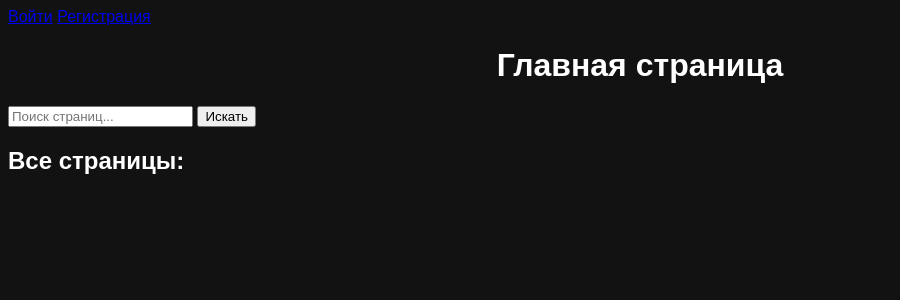
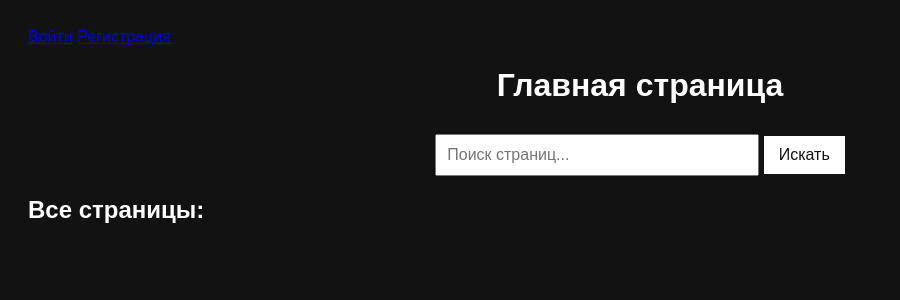
Before and after one commit to Sergrutter/Wik_Igr, a Flask app: page / in a window 1280 px wide. Shown: the top 300 px of the page, without its empty margins (0-900 px from the left). Run offline with Flask 3, Linux system fonts and the light colour scheme; data that the repository does not hold is empty.

Commit message:
интерфейс главной страницы, сстылка на страницу, отображение страниц

```diff
--- a/main.py
+++ b/main.py
@@ -117,6 +117,12 @@
     return redirect(url_for('home'))
 
 
+@app.route('/page/<int:page_id>')
+def page_detail(page_id):
+    page = Page.query.get(page_id)
+    return render_template('text_block.html', page=page)
+
+
 if __name__ == '__main__':
     with app.app_context():
         db.create_all()
--- a/templates/home.html
+++ b/templates/home.html
@@ -1,15 +1,42 @@
 <!DOCTYPE html>
 <html>
 <head>
-    <title>Search Page</title>
+    <title>Home Page</title>
     <style>
         body {
             background-color: #121212;
             color: #ffffff;
             font-family: Arial, sans-serif;
+            padding: 20px;
         }
         h1 {
             text-align: center;
+            margin-bottom: 30px;
+        }
+        form {
+            text-align: center;
+            margin-bottom: 20px;
+        }
+        input[type="text"] {
+            padding: 10px;
+            font-size: 16px;
+            width: 300px;
+        }
+        button {
+            padding: 10px 15px;
+            font-size: 16px;
+            background-color: #ffffff;
+            color: #121212;
+            border: none;
+            cursor: pointer;
+        }
+        .page {
+            border: 1px solid #ffffff;
+            padding: 10px;
+            margin-bottom: 20px;
+        }
+        .page h3 {
+            margin-top: 0;
         }
     </style>
 </head>
@@ -25,8 +52,8 @@
 
     <h2>Все страницы:</h2>
     {% for page in pages %}
-        <div>
-            <h3>{{ page.title }}</h3>
+        <div class="page">
+            <h3><a href="{{ url_for('page_detail', page_id=page.id) }}">{{ page.title }}</a></h3>
             <p>Автор: {{ page.author.username }}</p>
             <p>{{ page.content[:100] }}...</p>
         </div>
--- a/templates/search_results.html
+++ b/templates/search_results.html
@@ -20,7 +20,9 @@
     {% if pages %}
         {% for page in pages %}
             <div>
-                <h3>{{ page.title }}</h3>
+                <h3>
+                    <p><a href="{{ page.url }}">{{ page.title }}</a></p>
+                </h3>
                 <p>Автор: {{ page.author.username }}</p>
                 <p>{{ page.content[:100] }}...</p>
             </div>
```
Also changed, not shown: templates/search.html (+30 -0 lines), templates/text_block.html (+3 -6 lines).
